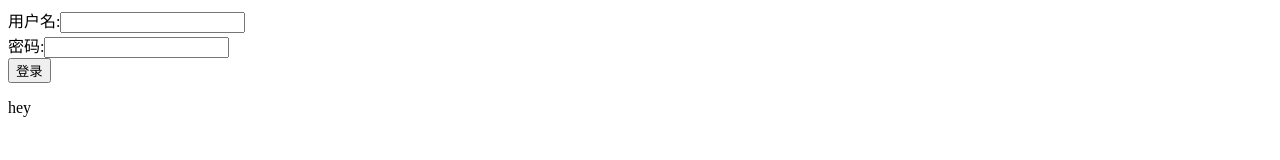
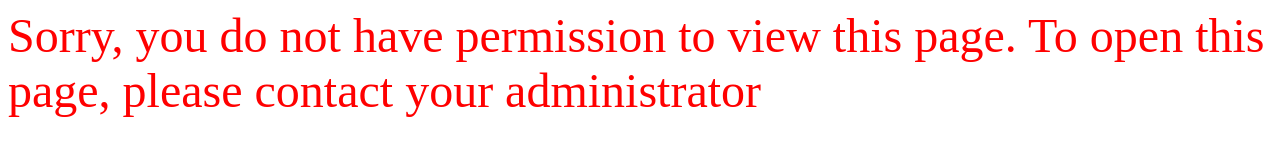
Before and after one commit to hyouself/BETA, a plain HTML site: page index.html in a window 1280 px wide. Drawn offline with Linux system fonts and the light colour scheme.

Commit message:
Update index.html

```diff
--- a/index.html
+++ b/index.html
@@ -1,29 +1 @@
-<html>
-<head>
-    <meta charset="utf-8">
-    <title>登录页面</title>
-</head>
-
-<body>
-    <form action="./wait.html">
-        用户名:<input type="text" id="uname"/><br>
-        密码:<input type="password" id="pwd"/><br>
-        <input type="submit" value="登录" onclick="return checkuser()"/>
-    </form>
-</body>
-<script type="text/javascript">
-    function getValue(id) {
-        return document.getElementById(id).value;
-    }
-    function checkuser() {
-        if(getValue('uname') == "magicliu" && getValue('pwd') == "123") {
-            return true;
-        }else {
-            alert("登录名或密码错误！")
-            return false;
-        }
-    }
-</script>
-</html>
-
-<p>hey</p>
+<font size=10 color="red">Sorry, you do not have permission to view this page. To open this page, please contact your administrator</font>
```
